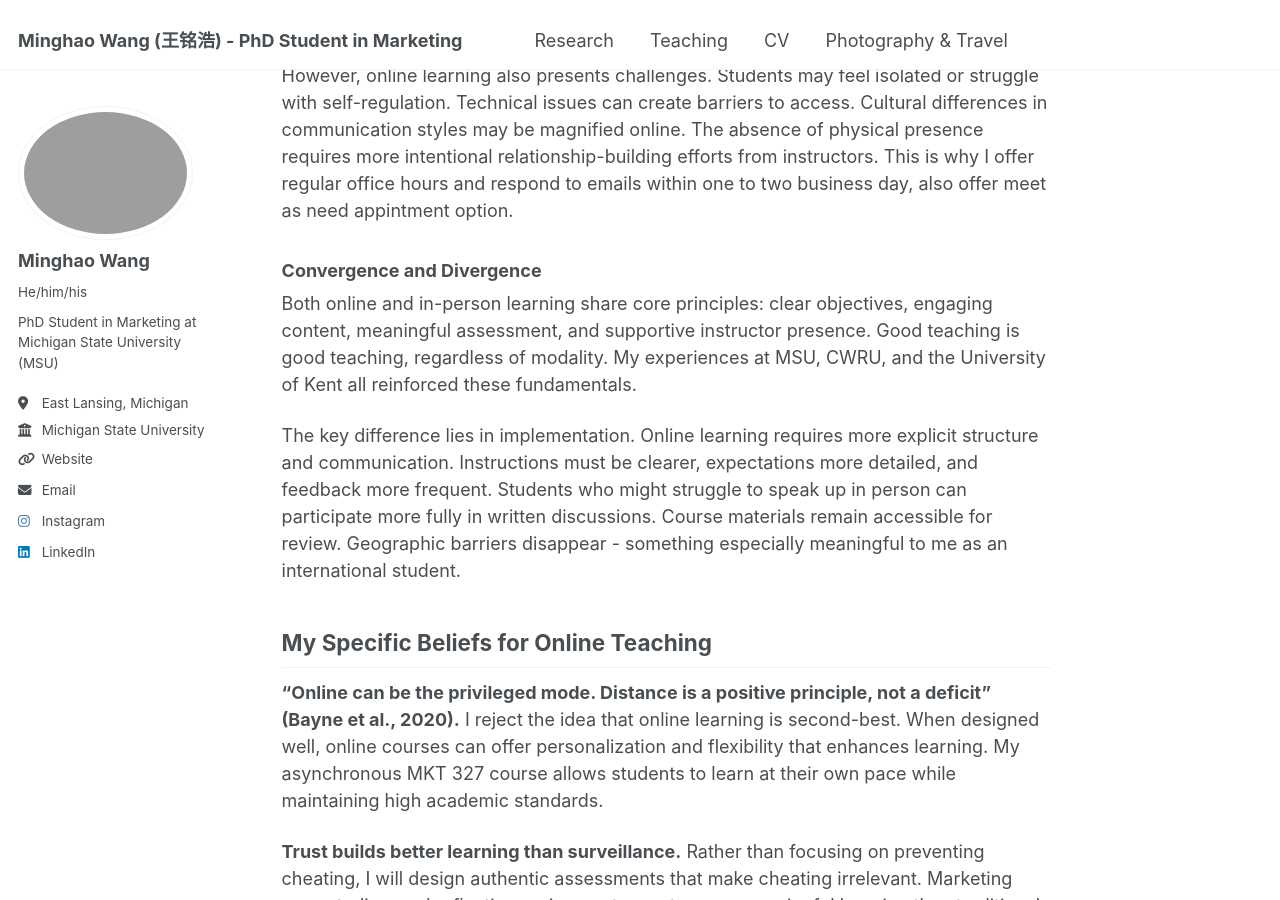
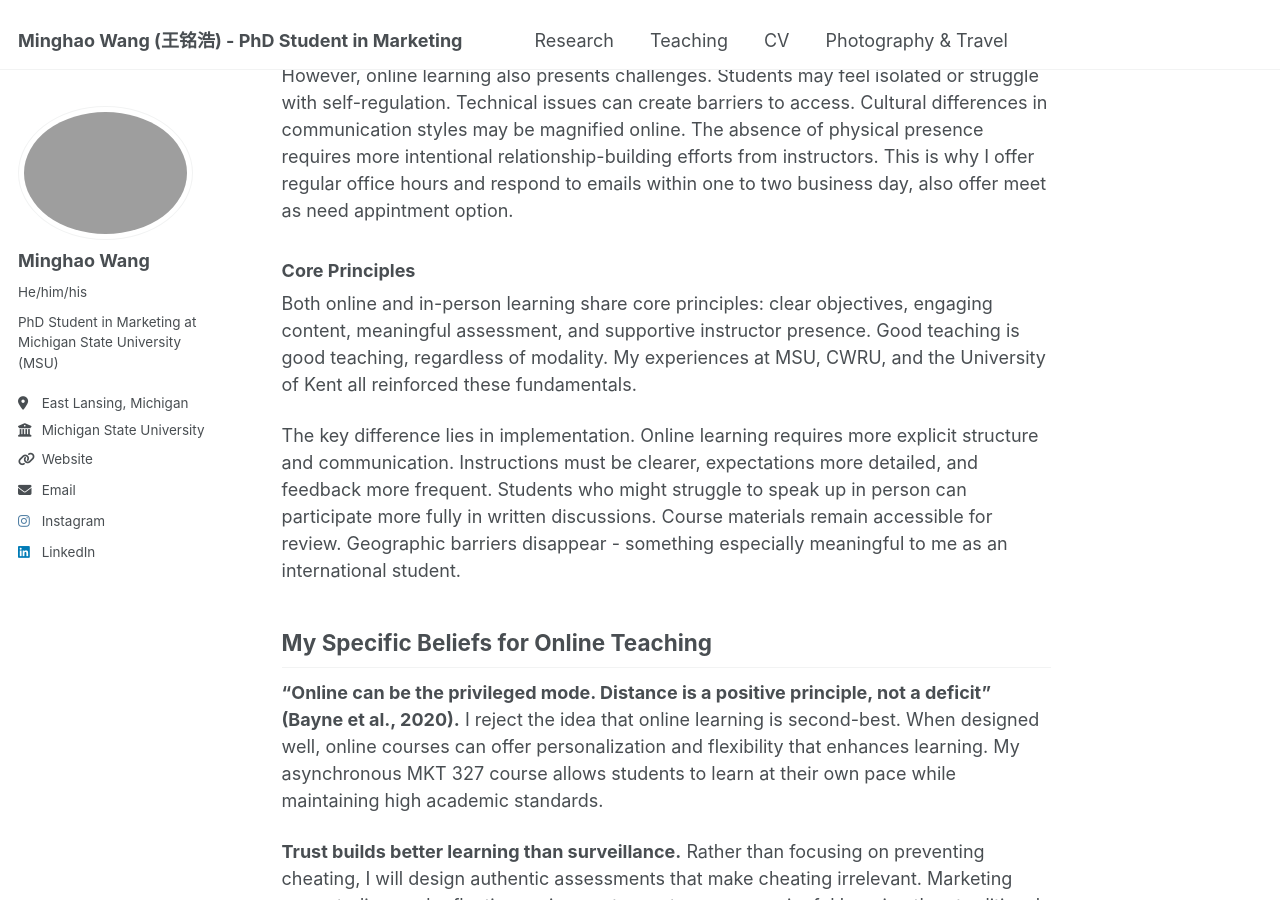
Before and after one commit to minghaowang-research/minghaowang-research.github.io, a Jekyll site: the page built from _teaching/2025-summer-cep-820.md, in a window 1280 px wide and 900 px high, scrolled down 2892 px. Built offline with Jekyll 4.4.1, drawn with Linux system fonts in a browser that asks for light colours.

Commit message:
New Update

```diff
--- a/_teaching/2025-summer-cep-820.md
+++ b/_teaching/2025-summer-cep-820.md
@@ -56,7 +56,7 @@ Online learning has unique strengths that, when leveraged intentionally, can cre
 
 However, online learning also presents challenges. Students may feel isolated or struggle with self-regulation. Technical issues can create barriers to access. Cultural differences in communication styles may be magnified online. The absence of physical presence requires more intentional relationship-building efforts from instructors. This is why I offer regular office hours and respond to emails within one to two business day, also offer meet as need appintment option.
 
-### Convergence and Divergence
+### Core Principles
 
 Both online and in-person learning share core principles: clear objectives, engaging content, meaningful assessment, and supportive instructor presence. Good teaching is good teaching, regardless of modality. My experiences at MSU, CWRU, and the University of Kent all reinforced these fundamentals.
 
```
